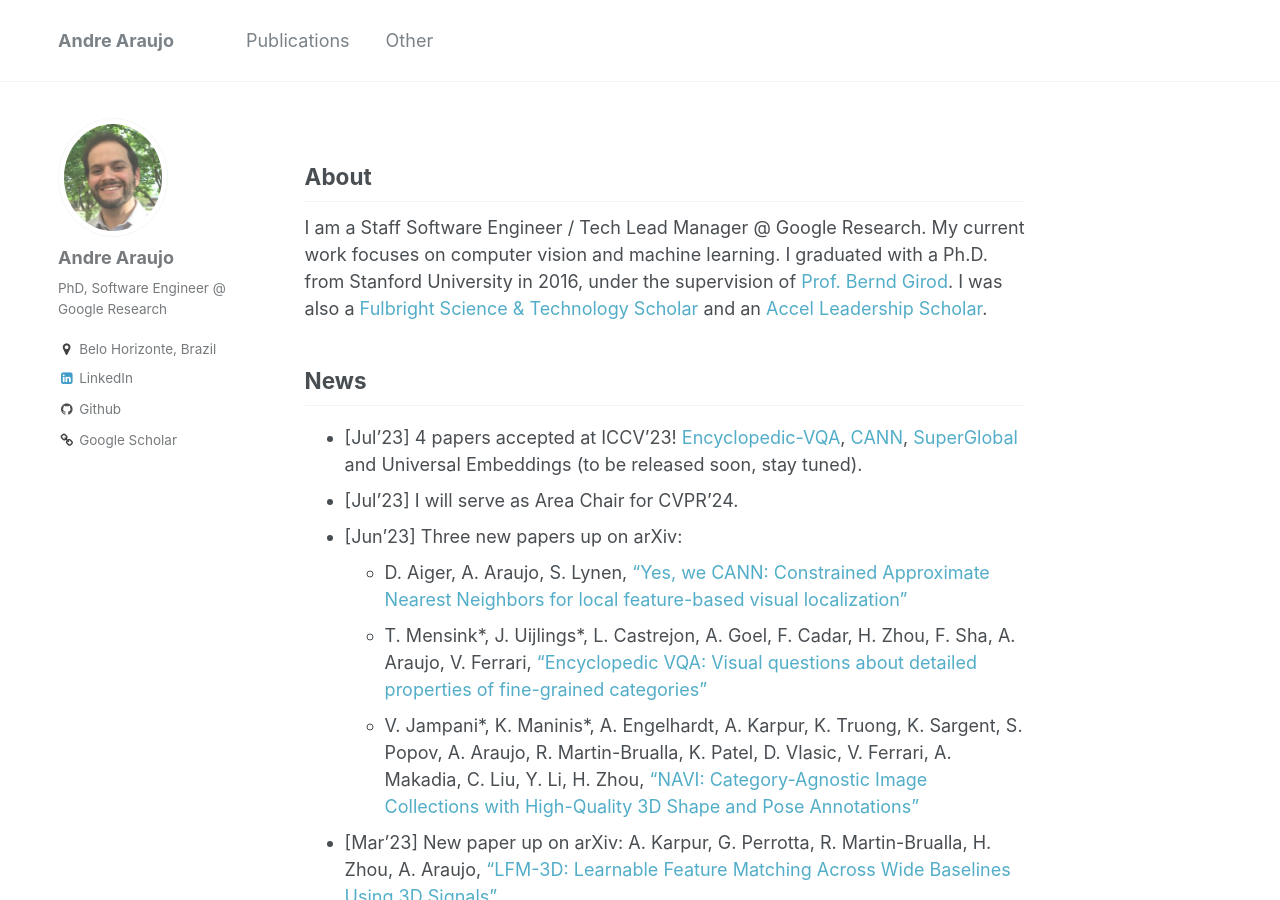
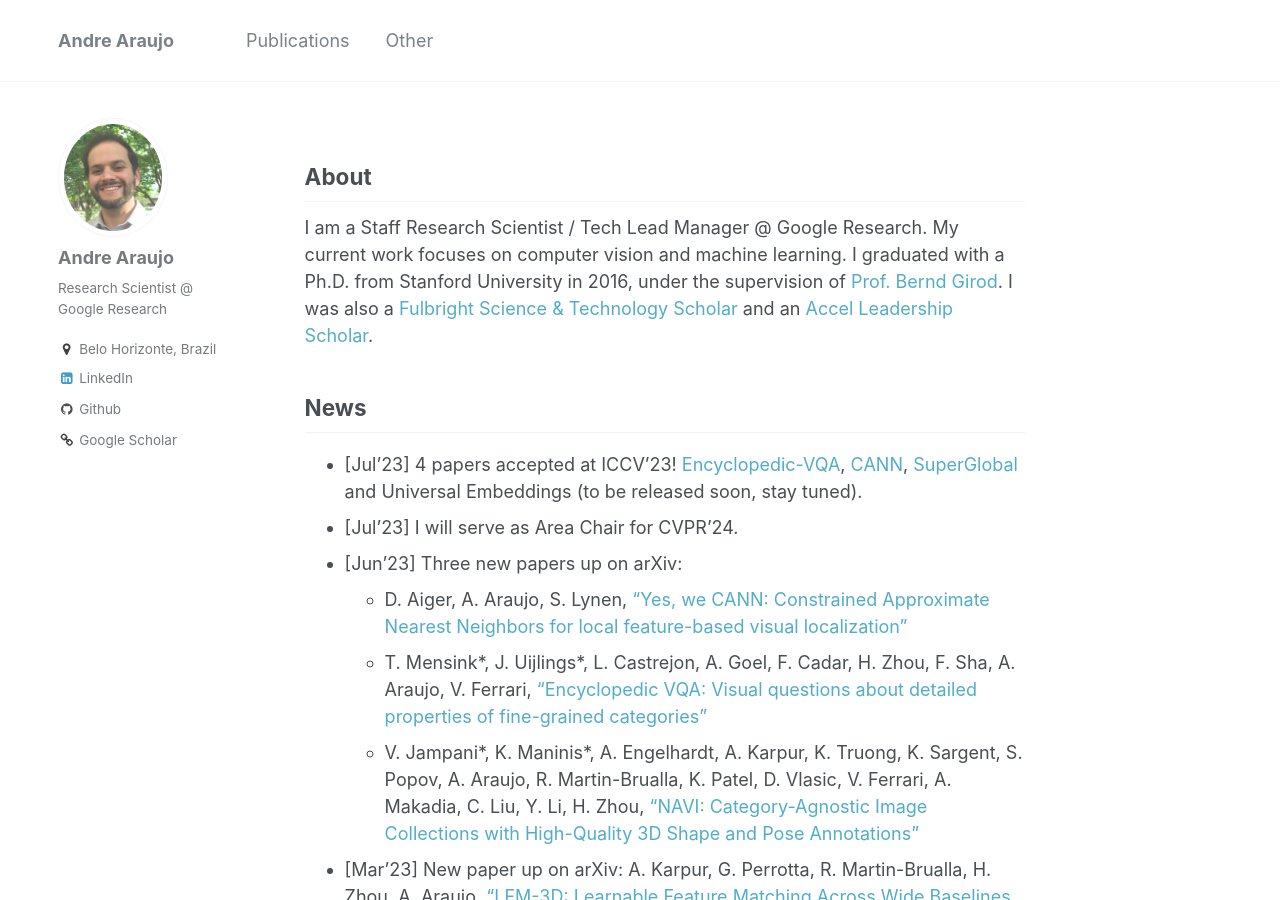
Before and after one commit to andrefaraujo/andrefaraujo.github.io, a Jekyll site: the page built from _pages/about.md, in a window 1280 px wide and 900 px high. Built offline with Jekyll 4.4.1, drawn with Linux system fonts in a browser that asks for light colours.

Commit message:
Update role title

```diff
--- a/_config.yml
+++ b/_config.yml
@@ -79,7 +79,7 @@ analytics:
 author:
   name             : "Andre Araujo"
   avatar           : "Andre_Araujo.jpg"
-  bio              : "PhD, Software Engineer @ Google Research"
+  bio              : "Research Scientist @ Google Research"
   location         : "Belo Horizonte, Brazil"
   employer         :
   googlescholar    : "http://scholar.google.com/citations?user=_ASUnDcAAAAJ&hl=en"
--- a/_pages/about.md
+++ b/_pages/about.md
@@ -11,7 +11,7 @@ redirect_from:
 
 ## About
 
-I am a Staff Software Engineer / Tech Lead Manager @ Google Research.
+I am a Staff Research Scientist / Tech Lead Manager @ Google Research.
 My current work focuses on computer vision and machine learning.
 I graduated with a Ph.D. from Stanford University in 2016, under the supervision of [Prof. Bernd Girod](http://www.stanford.edu/~bgirod).
 I was also a [Fulbright Science & Technology Scholar](https://eca.state.gov/fulbright/fulbright-programs/program-summaries/international-fulbright-science-technology-award) and an [Accel Leadership Scholar](http://stvp.stanford.edu/alp/).
```
